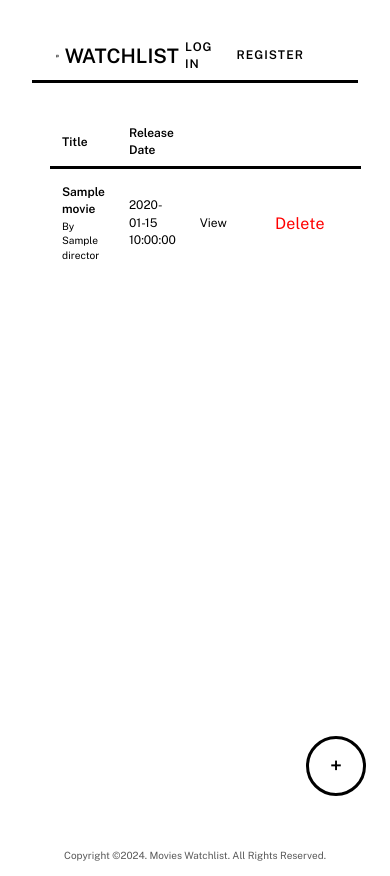
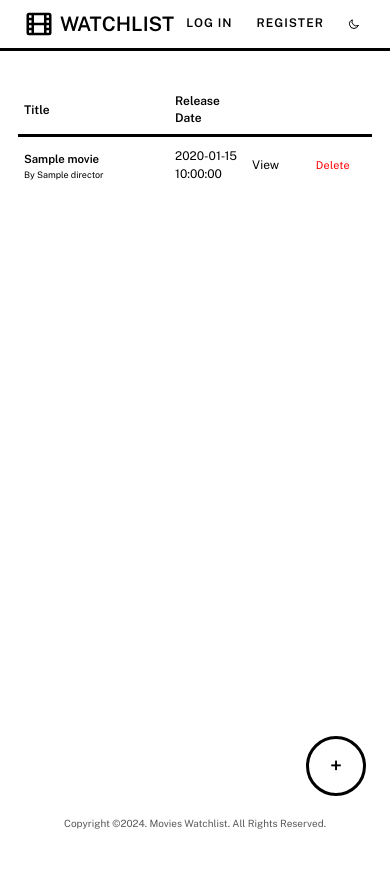
Before and after one commit to ishanjain111/movie-watchlist-app, a Flask app: template movie_library/templates/index.html in a window 390 px wide. After the commit the page ends 829 px from the top, so only its background shows below. Run offline with Flask 3, Linux system fonts and the light colour scheme; the template is opened without the code that fills it: most values are stand-ins (such as "Sample title", 1, 10 or a date in 2020).

Commit message:
Project Completed.

```diff
--- a/movie_library/static/css/movies.css
+++ b/movie_library/static/css/movies.css
@@ -73,9 +73,8 @@
   font-size: 1.2rem;
 }
 
-
 body {
-  margin: 32px;
+  margin: 0;
 }
 
 .btn {
@@ -88,39 +87,71 @@ body {
   letter-spacing: .25px;
   border-radius: 24px;
   cursor: pointer;
+}
 
-  &:focus {
+.btn:focus {
   outline: none;
 }
 
-  .mdi {
+.btn .mdi {
   margin-right: 8px;
-  }
 }
 
 .btn-delete {
   font-size: 16px;
   color: red;
+}
 
-  >.mdi-delete-empty {
+.btn-delete > .mdi-delete-empty {
   display: none;
 }
 
-  &:hover {
+.btn-delete:hover {
   background-color: lighten(red, 48%);
+}
 
-    >.mdi-delete-empty {
+.btn-delete:hover > .mdi-delete-empty {
   display: block;
 }
 
-    >.mdi-delete {
+.btn-delete:hover > .mdi-delete {
   display: none;
+}
+
+.btn-delete:focus {
+  box-shadow: 0 0 0 4px lighten(red, 40%);
+}
+
+@media screen and (max-width: 600px) {
+  .table__cell {
+    padding: 0.75rem 0.5rem;
+  }
+
+  .table__cell--header {
+    padding: 0.5rem 0.5rem;
+  }
+
+  .table__movieTitle {
+    font-size: 0.95rem;
+  }
+
+  .table__movieDirector {
+    font-size: 0.75rem;
+  }
+
+  .btn {
+    height: 40px;
+    padding: 0 16px 0 12px;
+    font-size: 0.9rem;
+  }
+
+  .btn .mdi {
+    margin-right: 4px;
   }
 }
 
-
-
-  &:focus {
-    box-shadow: 0 0 0 4px lighten(red, 40%);
+@media screen and (min-width: 601px) and (max-width: 1200px) {
+  .table {
+    max-width: 80%;
   }
 }
--- a/movie_library/templates/macros/nav.html
+++ b/movie_library/templates/macros/nav.html
@@ -30,7 +30,7 @@
                     <span class="nav__item">Movies</span>
                 </a>
                 <a
-                    href="#"
+                    href="{{ url_for('pages.logout') }}"
                     class="nav__link"
                 >
                     <span class="nav__item">Log out</span>
```
Also changed, not shown: movie_library/routes.py (+29 -3 lines), README.md. Lines whose indentation alone changed are shown as unchanged.
